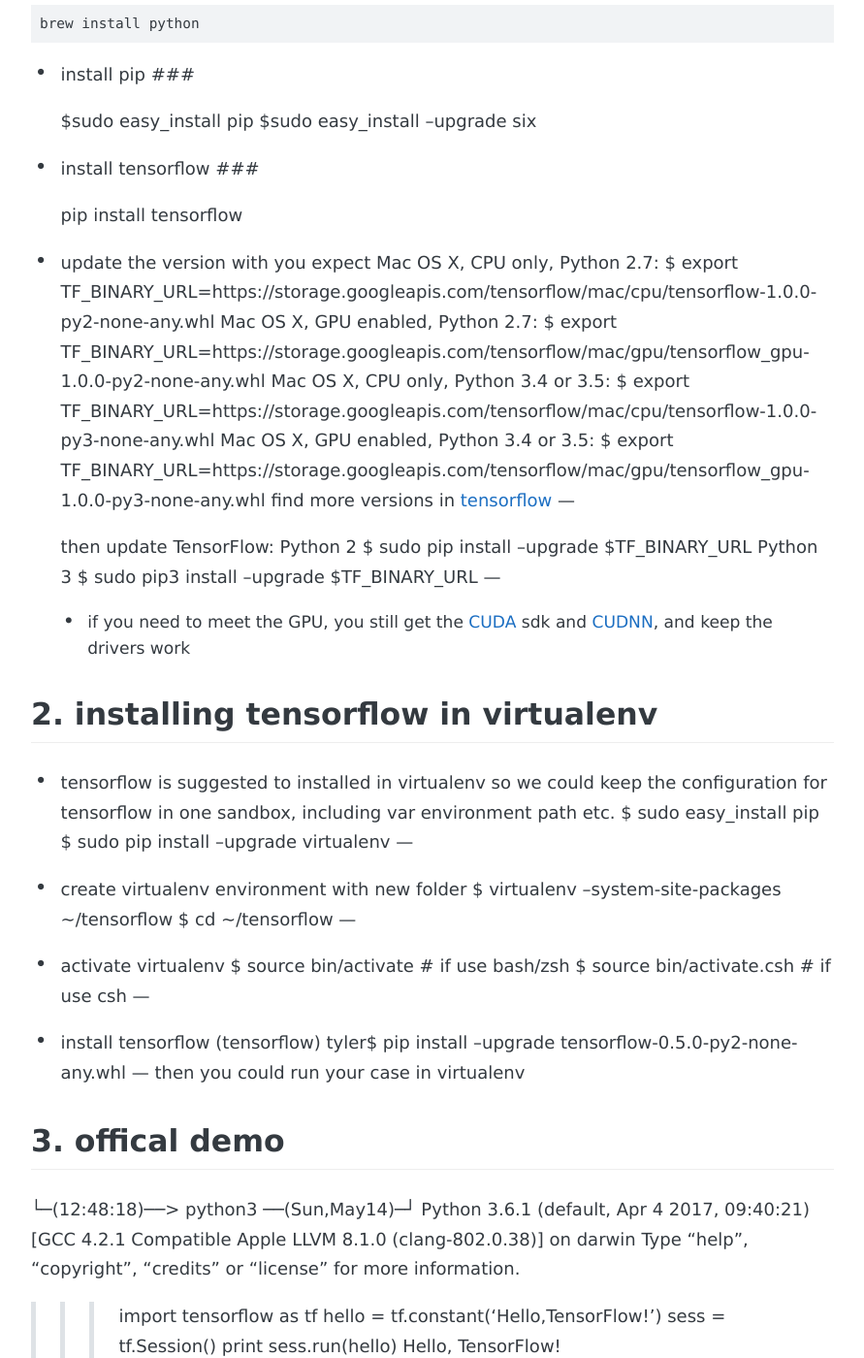
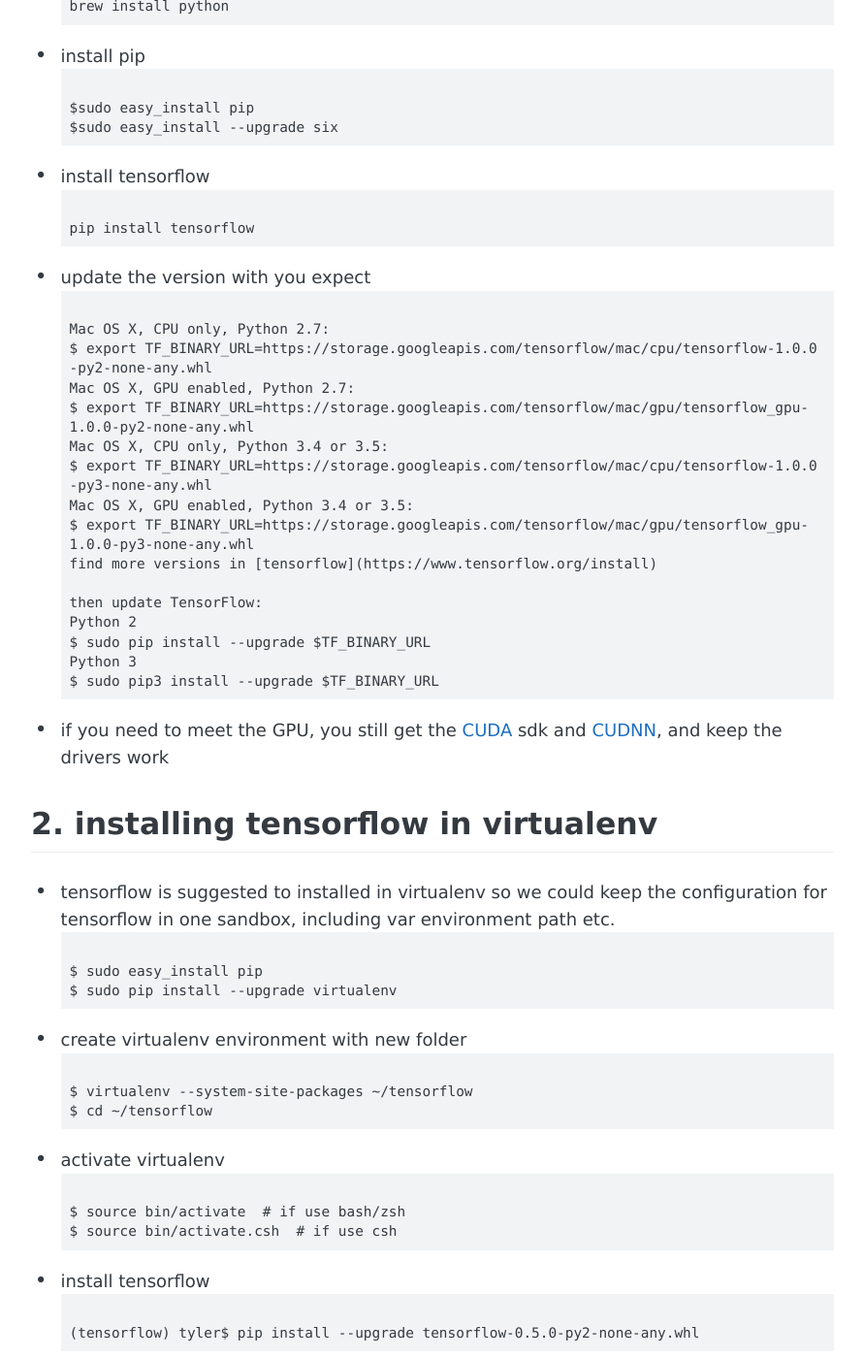
Before and after one commit to TylerAC/TylerAC.github.io, a Jekyll site: the page built from _posts/2017-01-19-style-test-ko.md, in a window 1280 px wide and 1400 px high, scrolled down 540 px. Shown: the whole window at 97% size, without its empty margins (194-1085 px from the left). Built offline with Jekyll 4.4.1, drawn with Linux system fonts in a browser that asks for light colours; some web fonts are replaced; comment, search, counter and statistics services are not loaded; some of the changed text lies outside the part shown.

Commit message:
Apply code block

```diff
--- a/_posts/2017-01-19-style-test-ko.md
+++ b/_posts/2017-01-19-style-test-ko.md
@@ -15,22 +15,22 @@
 ## 1. preparation for installing tensorflow with python3
 Of course you could choose python2 or other version, offical demo is provide with python3, so python3 version will help you get ride of some troubles.
 * [Homebrew](https://brew.sh/) is wanted for installing python.
-<pre><code>brew install python
-</code></pre>
-
+  <pre><code>brew install python
+  </code></pre>
 
 * install pip
-###
-
+  <pre><code>
   $sudo easy_install pip
   $sudo easy_install --upgrade six
+  </code></pre>
 
 * install tensorflow
-###
-
+  <pre><code>
   pip install tensorflow
+  </code></pre>
 
 * update the version with you expect
+  <pre><code>
   Mac OS X, CPU only, Python 2.7:
   $ export TF_BINARY_URL=https://storage.googleapis.com/tensorflow/mac/cpu/tensorflow-1.0.0-py2-none-any.whl
   Mac OS X, GPU enabled, Python 2.7:
@@ -40,47 +40,52 @@
   Mac OS X, GPU enabled, Python 3.4 or 3.5:
   $ export TF_BINARY_URL=https://storage.googleapis.com/tensorflow/mac/gpu/tensorflow_gpu-1.0.0-py3-none-any.whl
   find more versions in [tensorflow](https://www.tensorflow.org/install)
-  ---
 
   then update TensorFlow:
   Python 2
   $ sudo pip install --upgrade $TF_BINARY_URL
   Python 3
   $ sudo pip3 install --upgrade $TF_BINARY_URL
-  ---
+  </code></pre>
 
-  * if you need to meet the GPU, you still get the [CUDA](https://developer.nvidia.com/cuda-toolkit-70) sdk and [CUDNN](https://developer.nvidia.com/rdp/cudnn-archive), and keep the drivers work
+* if you need to meet the GPU, you still get the [CUDA](https://developer.nvidia.com/cuda-toolkit-70) sdk and [CUDNN](https://developer.nvidia.com/rdp/cudnn-archive), and keep the drivers work
 
 ## 2. installing tensorflow in virtualenv
 * tensorflow is suggested to installed in virtualenv so we could keep the configuration for tensorflow in one sandbox, including var environment path etc.
+  <pre><code>
   $ sudo easy_install pip
   $ sudo pip install --upgrade virtualenv
-  ---
+  </code></pre>
 
 * create virtualenv environment with new folder
+  <pre><code>
   $ virtualenv --system-site-packages ~/tensorflow
   $ cd ~/tensorflow
-  ---
+  </code></pre>
 
 * activate virtualenv
+  <pre><code>
   $ source bin/activate  # if use bash/zsh
   $ source bin/activate.csh  # if use csh
-  ---
+  </code></pre>
 
 * install tensorflow
+  <pre><code>
   (tensorflow) tyler$ pip install --upgrade tensorflow-0.5.0-py2-none-any.whl
-  ---
+  </code></pre>
   then you could run your case in virtualenv
 
 ## 3. offical demo
+### Python code
+  <pre><code>
+  import os
+  os.environ['TF_CPP_MIN_LOG_LEVEL']='2'
+  import tensorflow as tf
+  hello = tf.constant('Hello, TensorFlow!')
+  sess = tf.Session()
+  print(sess.run(hello))
+  print(tf.__version__)
+  </code></pre>
 
-└─(12:48:18)──> python3                                                                                                                                                                                                       ──(Sun,May14)─┘
-Python 3.6.1 (default, Apr  4 2017, 09:40:21)
-[GCC 4.2.1 Compatible Apple LLVM 8.1.0 (clang-802.0.38)] on darwin
-Type "help", "copyright", "credits" or "license" for more information.
->>> import tensorflow as tf
->>> hello = tf.constant('Hello,TensorFlow!')
->>> sess = tf.Session()
->>> print sess.run(hello)
-Hello, TensorFlow!
->>>
+then run the script and get:
+![Alt text](/images/ss20170514.png)
```
Also changed, not shown: images/ss20170514.png (added).
